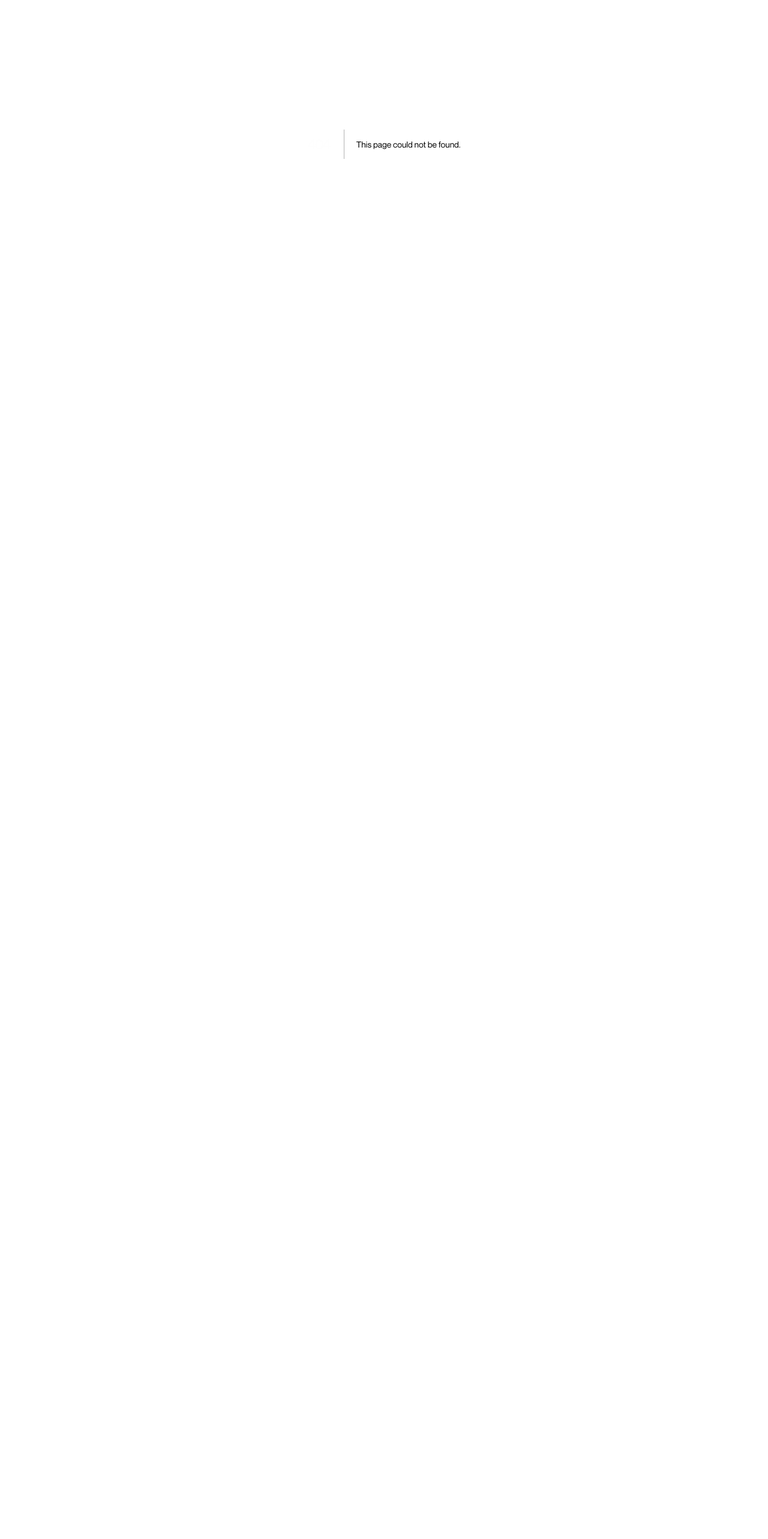
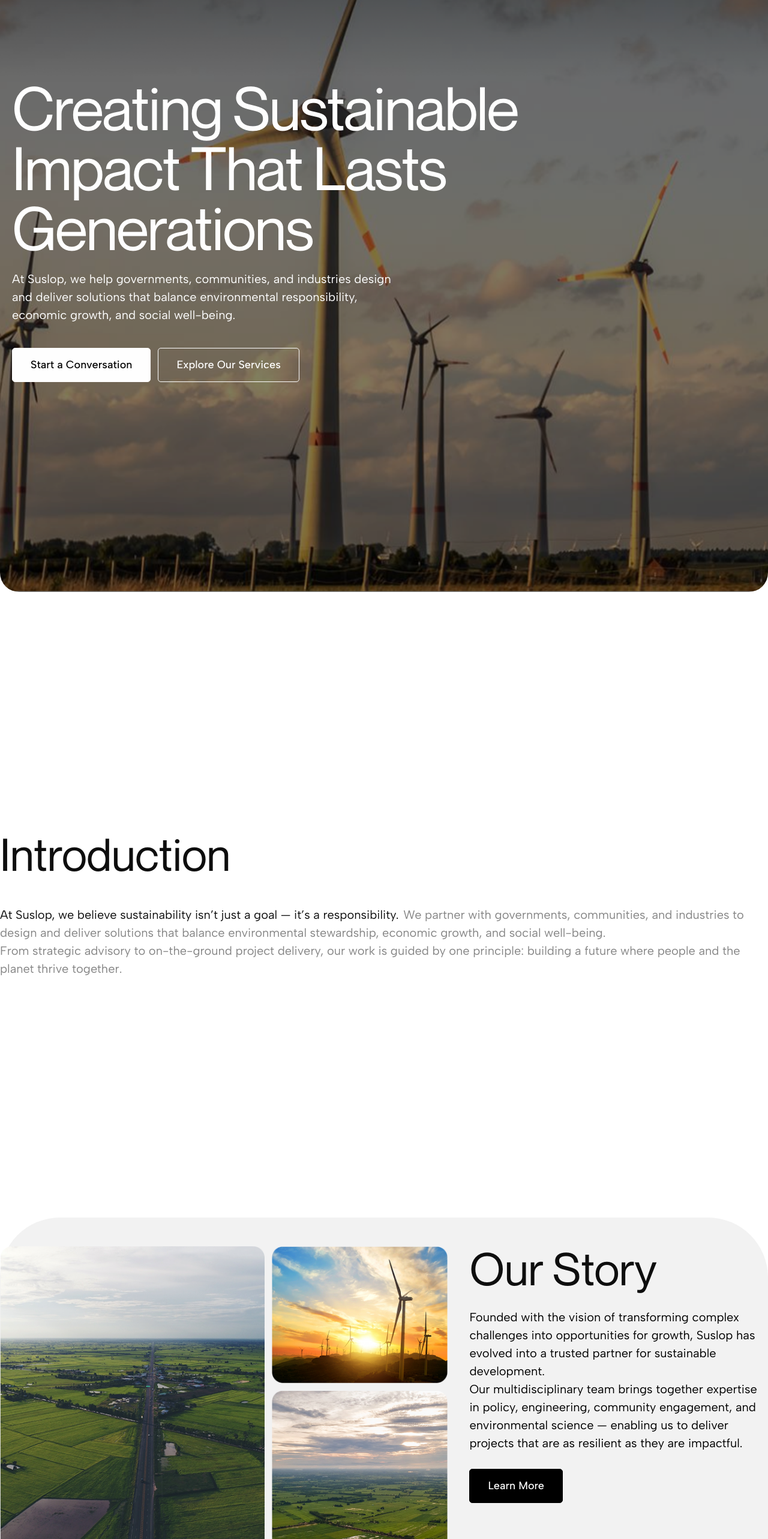
Before and after one commit to abdulrehmankz1/suslop, a Next.js app: page /about-us in a window 1280 px wide. Before the commit this address had no page. Shown: the part 160-2726 px from the top of the page at 60% size. Before the commit the page ends 800 px from the top, so only its background shows below. Built offline with nearby package versions, Linux system fonts and the light colour scheme.

Commit message:
Refactor HeroSection component, update Navbar and Services components, and modify layout and styles to accommodate changes.

```diff
--- /dev/null
+++ b/app/about-us/components/Introduction.tsx
@@ -0,0 +1,26 @@
+import React from "react";
+
+const Introduction = () => {
+  return (
+    <section>
+      <div className="container mx-auto py-100">
+        <h2 className="text-dark">Introduction</h2>
+        <p className="text-dark-50 text-50 mt-12">
+          <span className="text-dark me-2">
+            At Suslop, we believe sustainability isn’t just a goal — it’s a
+            responsibility.
+          </span>
+          We partner with governments, communities, and industries to design and
+          deliver solutions that balance environmental stewardship, economic
+          growth, and social well-being.
+          <br />
+          From strategic advisory to on-the-ground project delivery, our work is
+          guided by one principle: building a future where people and the planet
+          thrive together.
+        </p>
+      </div>
+    </section>
+  );
+};
+
+export default Introduction;
--- /dev/null
+++ b/app/about-us/page.tsx
@@ -0,0 +1,20 @@
+import React from "react";
+import HeroSection from "../components/HeroSection";
+import Introduction from "./components/Introduction";
+import OurStory from "../components/OurStory";
+
+const AboutUs = () => {
+  return (
+    <>
+      <HeroSection
+        title="Creating Sustainable Impact That Lasts Generations"
+        description="At Suslop, we help governments, communities, and industries design and deliver solutions that balance environmental responsibility, economic growth, and social well-being."
+        className="rounded-b-4xl"
+      />
+      <Introduction />
+      <OurStory />
+    </>
+  );
+};
+
+export default AboutUs;
--- a/app/components/HeroSection.tsx
+++ b/app/components/HeroSection.tsx
@@ -1,16 +1,31 @@
 import React from "react";
 
-const HeroSection = () => {
+type HeroSectionProps = {
+  title: string;
+  description: string;
+  className?: string;
+  variant?: "default" | "alt";
+};
+
+const HeroSection = ({
+  title,
+  description,
+  className,
+  variant = "default",
+}: HeroSectionProps) => {
+  const sectionClass = variant === "alt" ? "hero_section" : "hero_section_img";
+
   return (
-    <section className="hero_section relative px-3 md:px-4 lg:px-5">
+    <section
+      className={`${sectionClass} relative px-3 md:px-4 lg:px-5 ${
+        className || ""
+      }`}
+    >
       <div className="container mx-auto">
-        <div className="lg:w-[75%] w-full lg:pt-[290px] md:pt-[100px] lg:pb-[350px]">
-          <h1>Building Sustainable Futures, Together</h1>
-          <p className="text-fefe w-[75%] mt-5">
-            At Suslop, we help governments, communities, and industries design
-            and deliver solutions that balance environmental responsibility,
-            economic growth, and social well-being.
-          </p>
+        <div className="lg:w-[70%] w-full lg:pt-[290px] md:pt-[100px] lg:pb-[350px]">
+          <h1>{title}</h1>
+          <p className="text-fefe w-[75%] mt-5">{description}</p>
+
           <div className="mt-10 flex items-center gap-3">
             <button className="btn primary_btn">Start a Conversation</button>
             <button className="btn primary_btn_outline">
--- a/app/components/Navbar.tsx
+++ b/app/components/Navbar.tsx
@@ -52,7 +52,7 @@
             </li>
             <li>
               <Link
-                href="/about"
+                href="/about-us"
                 className="hover:text-white/70 transition pe-8"
               >
                 About Us
@@ -182,7 +182,7 @@
             </li>
             <li>
               <Link
-                href="/about"
+                href="/about-us"
                 className="block px-2 py-2 hover:text-white/70 transition"
                 onClick={() => setMobileMenuOpen(false)}
               >
--- /dev/null
+++ b/app/components/OurStory.tsx
@@ -0,0 +1,64 @@
+import Image from "next/image";
+import React from "react";
+
+const OurStory = () => {
+  return (
+    <section className="our_story py-12">
+      <div className="container mx-auto">
+        <div className="flex w-full gap-9">
+          {/* First child: 40% */}
+
+          <div className="w-3/5 flex justify-between gap-3">
+            <div className="w-[60%]">
+              <Image
+                src="/assets/images/right.png"
+                alt="Description"
+                width={460}
+                height={535}
+                className="w-full h-auto"
+                draggable="false"
+              />
+            </div>
+            <div className="w-[40%] flex flex-col gap-3">
+              <Image
+                src="/assets/images/left-top.png"
+                alt="Description"
+                width={320}
+                height={245}
+                className="w-full h-auto"
+                draggable="false"
+              />
+              <Image
+                src="/assets/images/left-bottom.png"
+                alt="Description"
+                width={320}
+                height={245}
+                className="w-full h-auto"
+                draggable="false"
+              />
+            </div>
+          </div>
+
+          {/* Second child: 60% */}
+          <div className="w-2/5">
+            <h2 className="text-start text-dark">Our Story</h2>
+            <p className="text-black mt-7">
+              Founded with the vision of transforming complex challenges into
+              opportunities for growth, Suslop has evolved into a trusted
+              partner for sustainable development.
+            </p>
+            <p className="text-black">
+              Our multidisciplinary team brings together expertise in policy,
+              engineering, community engagement, and environmental science —
+              enabling us to deliver projects that are as resilient as they are
+              impactful.{" "}
+            </p>
+            <button className="btn secondary_btn mt-7">Learn More</button>
+          </div>
+        </div>
+      </div>
+    </section>
+  );
+};
+
+export default OurStory;
--- a/app/components/Services.tsx
+++ b/app/components/Services.tsx
@@ -86,7 +86,7 @@
 
   return (
     <section>
-      <div className="relative -mt-[200px] px-3 md:px-4 lg:px-5">
+      <div className="relative -mt-[200px]">
         {/* Yellow Shape */}
         <div className="hero_shape w-[80%] h-28 mx-auto"></div>
 
--- a/app/layout.tsx
+++ b/app/layout.tsx
@@ -3,6 +3,10 @@
 import localFont from "next/font/local";
 import "./globals.css";
 import "./styles/main.scss";
+
+import Navbar from "./components/Navbar";
+import Footer from "./components/Footer";
+import CTA from "./components/CTA";
 
 // Google font: Albert Sans
 const albertSans = Albert_Sans({
@@ -75,7 +79,10 @@
       <body
         className={`${albertSans.variable} ${neueMontreal.variable} antialiased`}
       >
+        <Navbar />
         {children}
+        <CTA />
+        <Footer />
       </body>
     </html>
   );
--- a/app/page.tsx
+++ b/app/page.tsx
@@ -1,9 +1,6 @@
 import Blog from "./components/Blog";
-import Footer from "./components/Footer";
-import FooterBanner from "./components/CTA";
 import HeroSection from "./components/HeroSection";
 import LatestUpdates from "./components/LatestUpdates";
-import Navbar from "./components/Navbar";
 import OurEdge from "./components/OurEdge";
 import OurImpact from "./components/OurImpact";
 import Reports from "./components/Reports";
@@ -12,16 +9,17 @@
 export default function Home() {
   return (
     <>
-      <Navbar />
-      <HeroSection />
-      {/* <Services />
+      <HeroSection
+        title="Building Sustainable Futures, Together"
+        description="At Suslop, we help governments, communities, and industries design and deliver solutions that balance environmental responsibility, economic growth, and social well-being."
+        variant="alt"
+      />
+      <Services />
       <OurEdge />
       <OurImpact />
       <Reports />
       <Blog />
       <LatestUpdates />
-      <FooterBanner />
-      <Footer /> */}
     </>
   );
 }
--- a/app/styles/main.scss
+++ b/app/styles/main.scss
@@ -7,6 +7,7 @@
 $white-fcfcfc: #fcfcfc;
 $color-green-deep: #114421;
 $gray-light: #f2f2f2;
+$color-dark-50: #0e0e0e80;
 
 // =========================
 // Font Utility Classes
@@ -72,6 +73,14 @@
 
 .bg_gray_light {
   background-color: $gray-light;
+}
+
+.bg-dark-50 {
+  background-color: $color-dark-50;
+}
+
+.text-dark-50 {
+  color: $color-dark-50;
 }
 
 // =========================
@@ -154,6 +163,10 @@
 
 .hero_section {
   background: url("/assets/images/hero-image.png") no-repeat top center / cover;
+}
+
+.hero_section_img {
+  background: url("/assets/images/hero-2.png") no-repeat top center / cover;
 }
 
 h1 {
@@ -258,14 +271,14 @@
 .footer_banner {
   border-radius: 30px;
   background:
-    /* Overlay dark fade from bottom */ linear-gradient(
-      to top,
+    /* Overlay dark fade from bottom */
+    linear-gradient(to top,
       rgba(0, 0, 0, 0.8) 0%,
-      rgba(0, 0, 0, 0) 60%
-    ),
+      rgba(0, 0, 0, 0) 60%),
     /* Subtle side fade */
-      linear-gradient(to right, rgba(0, 0, 0, 0.6) 0%, rgba(0, 0, 0, 0) 40%),
-    /* Image */ url("../../public/assets/images/footer-banner.png");
+    linear-gradient(to right, rgba(0, 0, 0, 0.6) 0%, rgba(0, 0, 0, 0) 40%),
+    /* Image */
+    url("../../public/assets/images/footer-banner.png");
   background-size: cover;
   background-position: center;
   background-repeat: no-repeat;
@@ -285,6 +298,11 @@
 
 .updates_card .image_wrapper {
   height: 200px !important;
+}
+
+.our_story {
+  background-color: $gray-light;
+  border-radius: 100px 100px 0 0;
 }
 
 // Media Queries
@@ -509,4 +527,13 @@
   .updates_card .image_wrapper {
     height: 200px !important;
   }
+
+  .py-100 {
+    padding-block: 100px;
+  }
+
+  .text-50 {
+    font-size: 50px;
+    font-weight: 400;
+  }
 }
```
Also changed, not shown: public/assets/images/hero-2.png (added).
